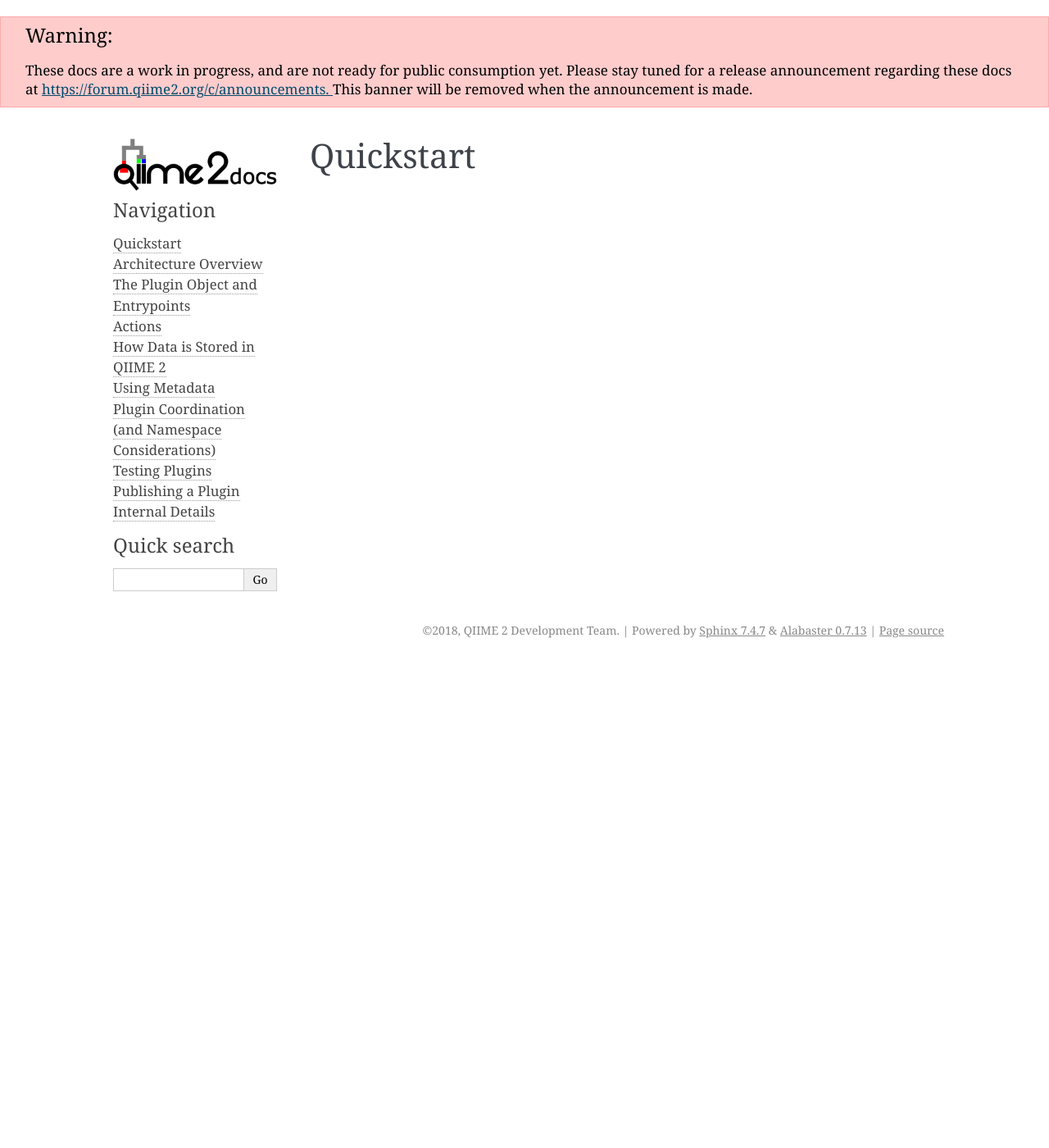
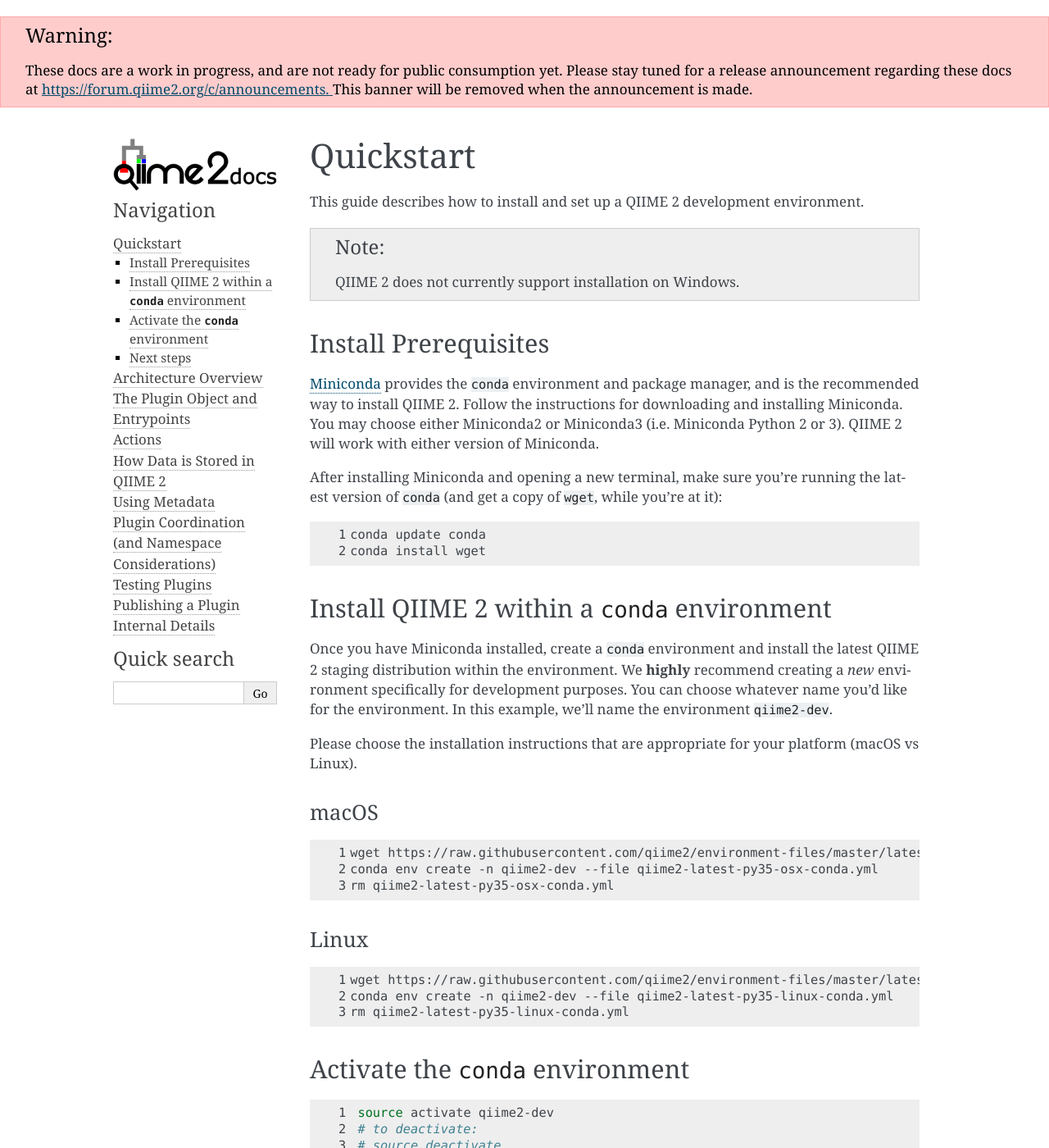
Before and after one commit to qiime2/dev-docs, a Sphinx documentation site: the page built from source/quickstart.rst, in a window 1280 px wide and 1400 px high. Shown: the whole window at 82% size. Built offline with Sphinx 7.4.7, drawn with Linux system fonts in a browser that asks for light colours; some of the changed text lies outside the part shown.

Commit message:
ENH: Add draft of quickstart document
Fixes #3

```diff
--- a/source/quickstart.rst
+++ b/source/quickstart.rst
@@ -1,2 +1,105 @@
 Quickstart
 ==========
+
+This guide describes how to install and set up a QIIME 2 development environment.
+
+.. note::
+   QIIME 2 does not currently support installation on Windows.
+
+Install Prerequisites
+---------------------
+
+`Miniconda`_ provides the ``conda`` environment and package manager, and is the recommended way to install QIIME 2. Follow the instructions for downloading and installing Miniconda. You may choose either Miniconda2 or Miniconda3 (i.e. Miniconda Python 2 or 3). QIIME 2 will work with either version of Miniconda.
+
+After installing Miniconda and opening a new terminal, make sure you're running the latest version of ``conda`` (and get a copy of ``wget``, while you're at it):
+
+.. code-block:: bash
+   :linenos:
+
+   conda update conda
+   conda install wget
+
+Install QIIME 2 within a ``conda`` environment
+----------------------------------------------
+
+Once you have Miniconda installed, create a ``conda`` environment and install the latest QIIME 2 staging distribution within the environment. We **highly** recommend creating a *new* environment specifically for development purposes. You can choose whatever name you'd like for the environment. In this example, we'll name the environment ``qiime2-dev``.
+
+Please choose the installation instructions that are appropriate for your platform (macOS vs Linux).
+
+
+macOS
+.....
+
+.. code-block:: bash
+   :linenos:
+
+   wget https://raw.githubusercontent.com/qiime2/environment-files/master/latest/staging/qiime2-latest-py35-osx-conda.yml
+   conda env create -n qiime2-dev --file qiime2-latest-py35-osx-conda.yml
+   rm qiime2-latest-py35-osx-conda.yml
+
+Linux
+.....
+
+.. code-block:: bash
+   :linenos:
+
+   wget https://raw.githubusercontent.com/qiime2/environment-files/master/latest/staging/qiime2-latest-py35-linux-conda.yml
+   conda env create -n qiime2-dev --file qiime2-latest-py35-linux-conda.yml
+   rm qiime2-latest-py35-linux-conda.yml
+
+Activate the ``conda`` environment
+----------------------------------
+
+.. code-block:: bash
+   :linenos:
+
+    source activate qiime2-dev
+    # to deactivate:
+    # source deactivate
+    qiime info
+
+The output from ``qiime info`` should indicate that you have development versions of the QIIME 2 packages installed (the displayed versions will differ):
+
+.. code-block::bash
+
+   System versions
+   Python version: 3.5.4
+   QIIME 2 release: 2018.2
+   QIIME 2 version: 2018.2.0.dev0+2.g8e8a3f5
+   q2cli version: 2018.2.0.dev0+2.gcca3a74
+
+   Installed plugins
+   alignment 2018.2.0.dev0+1.g2ae38a2
+   composition 2018.2.0.dev0+2.g40587cd
+   cutadapt 0+untagged.14.g5361ee2.dirty
+   dada2 2018.2.0.dev0+1.g94c5f7d
+   ...
+
+Next steps
+----------
+
+If you want to make changes to the `framework`_, `q2cli`_, or any of the `official plugins`_, check out the steps involved in the following example (for the sake of this example, we will focus on developing ``q2-taxa``):
+
+.. code-block:: bash
+   :linenos:
+
+    # Grab the package source from the relevant source repository
+    git clone https://github.com/qiime2/q2-taxa
+    cd q2-taxa
+
+    # Install any additional build-time dependencies needed for this project.
+    # Check ci/recipe/meta.yaml in any official QIIME 2 repos for build requirements.
+    conda install nodejs pytest flake8
+
+    # Install local source in "development mode," and build any package assets.
+    make dev
+
+    # Run package tests to ensure that everything is good to go.
+    make test
+
+Congratulations! You should now have a working development environment - time to start hacking!
+
+.. _`Miniconda`: https://conda.io/miniconda.html
+.. _`framework`: https://github.com/qiime2/qiime2
+.. _`q2cli`: https://github.com/qiime2/q2cli
+.. _`official plugins`: https://github.com/qiime2?q=plugin+in%3Areadme
```
